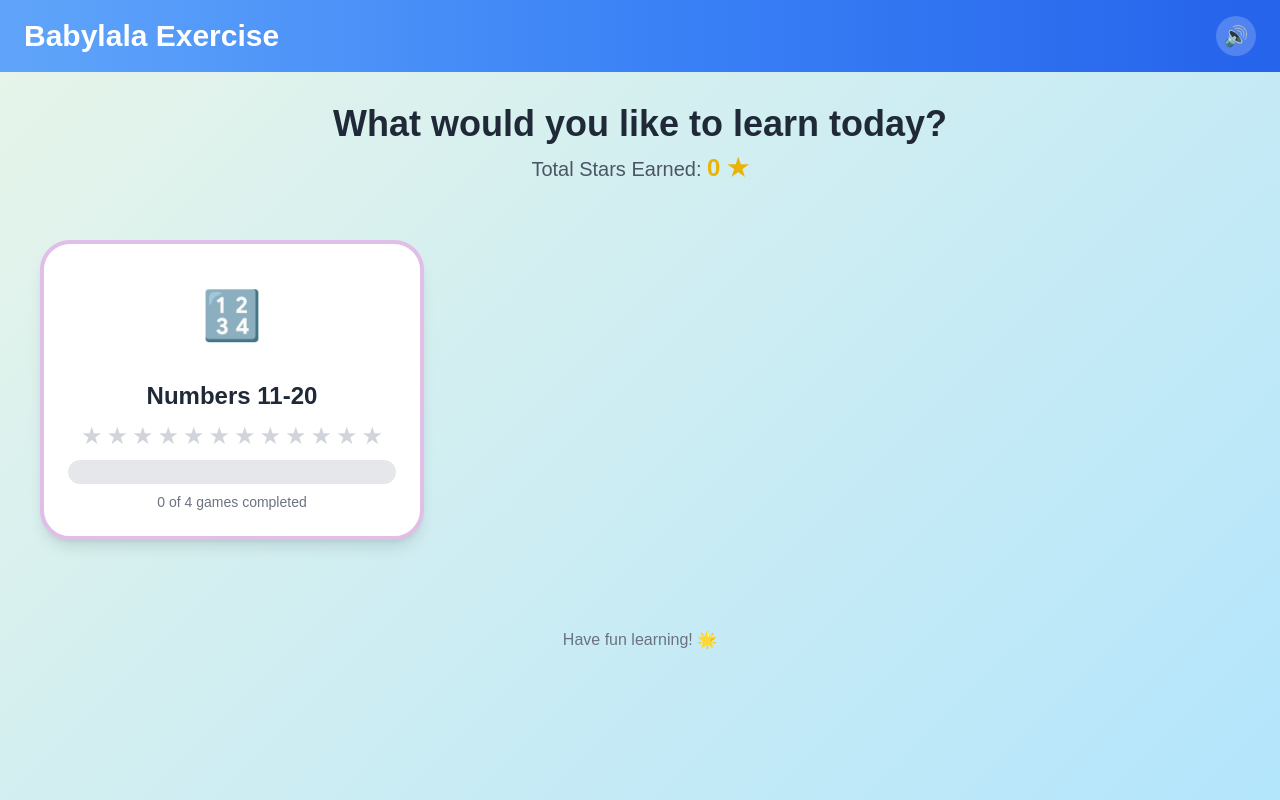
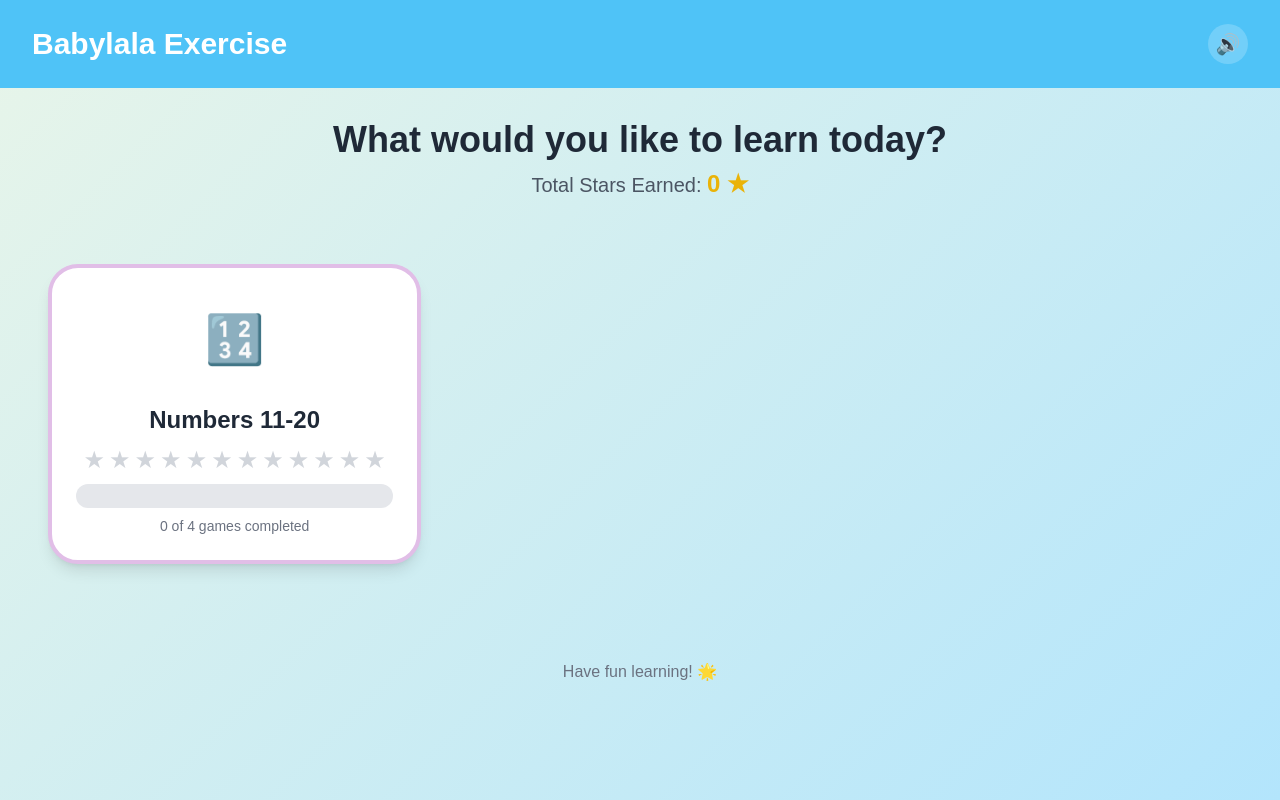
Before and after one commit to brianhtnb/babylala-exercise, a Next.js app: page / in a window 1280 px wide. Built offline with nearby package versions, Linux system fonts and the light colour scheme.

Commit message:
style: increase spacing and update header color

```diff
--- a/app/components/layout/Header.tsx
+++ b/app/components/layout/Header.tsx
@@ -27,8 +27,8 @@ export function Header({ title, showBack = false, onBack, className }: HeaderPro
   return (
     <header
       className={cn(
-        'w-full px-6 py-4 flex items-center justify-between',
-        'bg-gradient-to-r from-blue-400 via-blue-500 to-blue-600',
+        'w-full px-8 py-6 flex items-center justify-between',
+        'bg-sky-500',
         className
       )}
     >
--- a/app/components/layout/TopicGrid.tsx
+++ b/app/components/layout/TopicGrid.tsx
@@ -26,7 +26,7 @@ export function TopicGrid({ topics, progress }: TopicGridProps) {
   };
 
   return (
-    <div className="grid grid-cols-1 md:grid-cols-2 lg:grid-cols-3 gap-6 p-6">
+    <div className="grid grid-cols-1 md:grid-cols-2 lg:grid-cols-3 gap-8 p-8">
       {topics.map((topic, index) => {
         const topicProgress = getTopicProgress(progress, topic.id);
         const maxStars = topic.games.length * 3;
```
